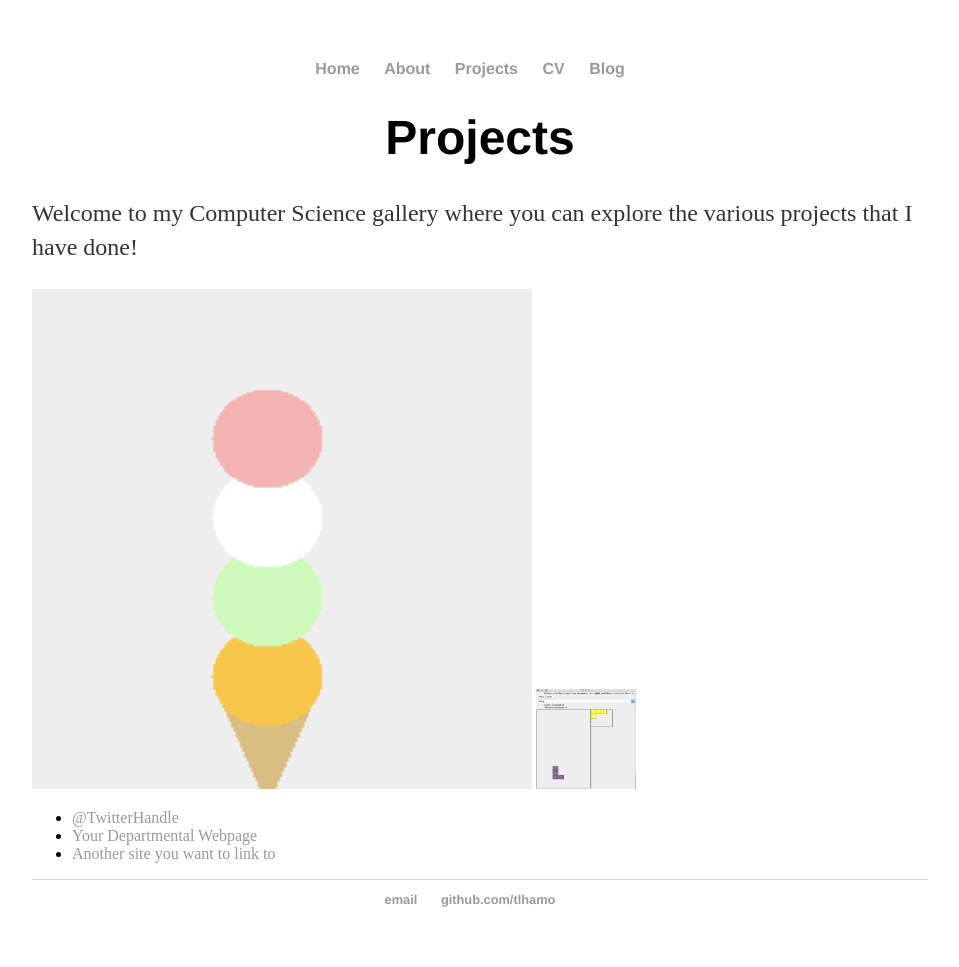
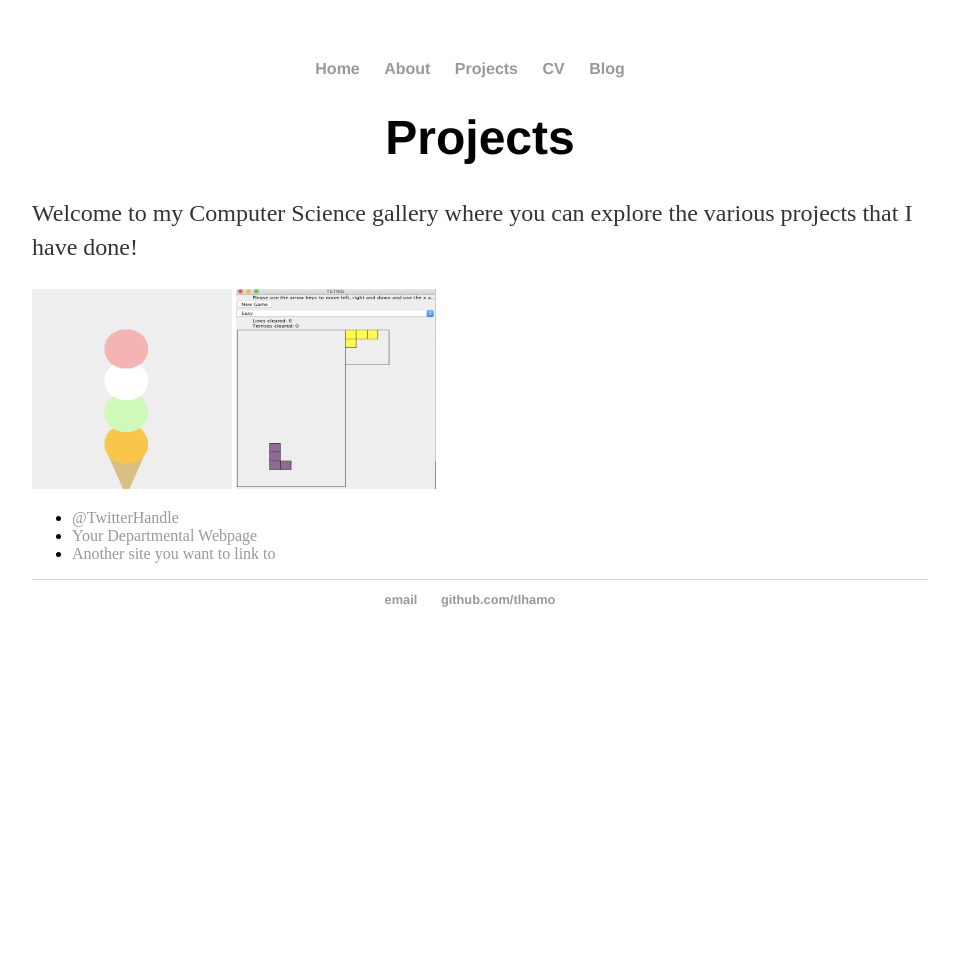
Before and after one commit to tlhamo/2018-Works, a Jekyll site: the page built from projects/index.html, in a window 1280 px wide. Shown: the whole page, without its empty margins (160-1119 px from the left). Built offline with Jekyll 4.4.1, drawn with Linux system fonts in a browser that asks for light colours; after the commit the page ends 900 px from its top, so only the background shows below that.

Commit message:
Update index.html

```diff
--- a/projects/index.html
+++ b/projects/index.html
@@ -10,10 +10,10 @@ title: Projects
 			</p>
 
 			<a href="#">
-			<img src="iccThumbnail.png" width="500" height="500">
+			<img src="iccThumbnail.png" width="200" height="200">
 			</a>
 			<a href="#">
-			<img src="tetrisGameThumbnail.png" width="100" height="100">
+			<img src="tetrisGameThumbnail.png" width="200" height="200">
 			</a>
 			<ul class="contacts">
 				<li><a href="#">@TwitterHandle</a></li>
```
